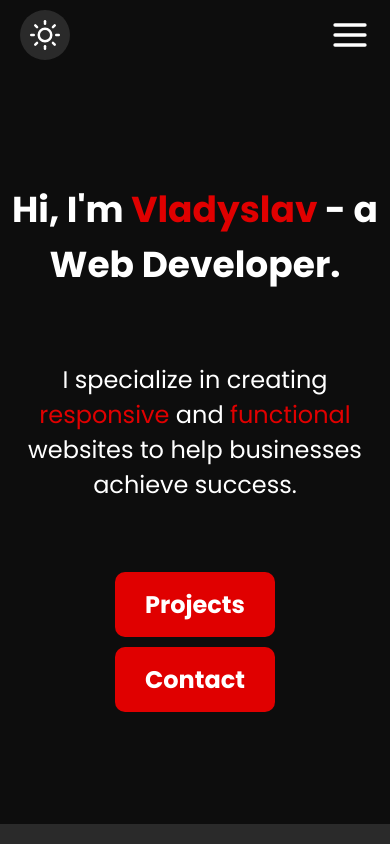
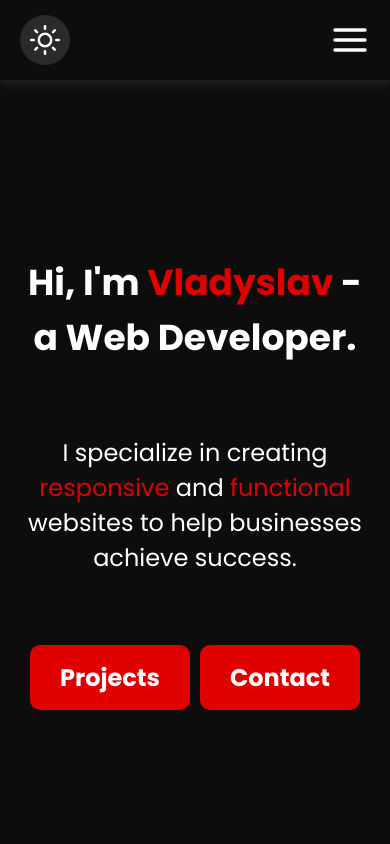
Before and after one commit to regmysss/regmysss.github.io, a React (Vite) app: page / in a window 390 px wide. Shown: the top 844 px of the page. Built offline with nearby package versions, Linux system fonts and the light colour scheme.

Commit message:
feat: Enhance header and home styles with improved layout, shadow effects, and responsive adjustments

```diff
--- a/src/index.css
+++ b/src/index.css
@@ -11,6 +11,7 @@ html[data-theme="light"] {
   --main-button-text-color: #ffffff;
   --main-background-icon-color: #000000;
   --main-border-color: #000000;
+  --main-shadow-color: rgba(0, 0, 0, 0.1);
   --secondary-background-color: #EAEAEA;
   --secondary-text-color: #00000080;
   --selection-text-color: #E00000;
@@ -28,6 +29,7 @@ html[data-theme="dark"] {
   --main-button-text-color: #ffffff;
   --main-background-icon-color: #ffffff;
   --main-border-color: #ffffff;
+  --main-shadow-color: rgba(255, 255, 255, 0.1);
   --secondary-background-color: #2A2A2A;
   --secondary-text-color: #ffffff80;
   --selection-text-color: #E00000;
--- a/src/styles/header.css
+++ b/src/styles/header.css
@@ -1,15 +1,20 @@
 #header {
     background-color: var(--main-background-color);
-    padding: 0 20px;
+    position: fixed;
+    top: 0;
+    left: 0;
+    width: 100%;
+    box-shadow: 0 4px 10px var(--main-shadow-color);
 }
 
 .header-content {
     display: flex;
     align-items: center;
     justify-content: space-between;
-    height: 90px;
     margin: auto;
     max-width: 1400px;
+    height: 80px;
+    padding: 0 20px;
 }
 
 .nav-list {
@@ -83,10 +88,6 @@
 }
 
 @media (max-width: 576px) {
-    .header-content{
-        height: 70px;
-    }
-
     .nav {
         display: none;
     }
@@ -94,8 +95,8 @@
     .nav-mobile {
         background-color: var(--secondary-background-color);
         position: fixed;
-        top: 60px;
-        right: 10px;
+        top: 65px;
+        right: 20px;
         width: 200px;
         border-radius: 10px;
         box-shadow: 0 0 15px rgba(0, 0, 0, 0.1);
--- a/src/styles/home.css
+++ b/src/styles/home.css
@@ -1,5 +1,7 @@
 #home {
+    margin-top: 80px;
     background-color: var(--main-background-color);
+    padding: 20px;
 }
 
 .home-content {
@@ -8,7 +10,7 @@
     text-align: center;
     align-items: center;
     justify-content: center;
-    height: calc(100vh - 90px);
+    height: calc(100vh - 80px);
     margin: auto;
     max-width: 1400px;
     gap: 70px;
@@ -52,8 +54,12 @@
     }
 }
 
-@media (max-width: 576px) {
+@media (max-height: 576px) {
     .home-buttons {
         flex-direction: column;
     }
+
+    .home-content{
+        height: auto;
+    }
 }
```
